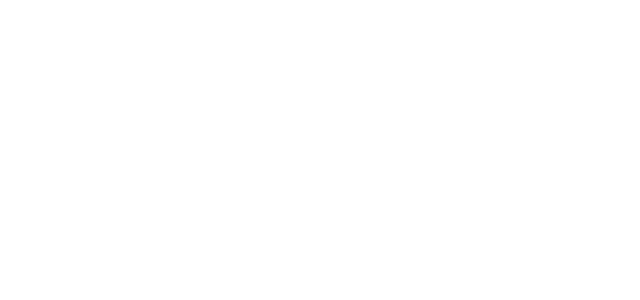
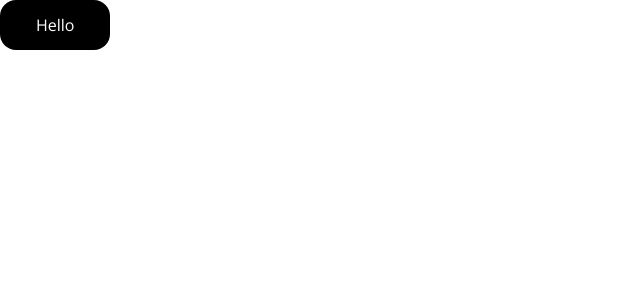
Before and after one commit to annkainova/cocktails, a React (Vite) app: page / in a window 1280 px wide. Shown: the top 300 px of the page, without its empty margins (0-640 px from the left). Built offline with nearby package versions, Linux system fonts and the light colour scheme.

Commit message:
feat: develop button

```diff
--- a/index.html
+++ b/index.html
@@ -1,6 +1,5 @@
 <!doctype html>
 <html lang="en">
-
   <head>
     <meta charset="UTF-8" />
     <link rel="icon" type="image/svg+xml" href="/vite.svg" />
@@ -12,5 +11,4 @@
     <div id="root"></div>
     <script type="module" src="/src/main.tsx"></script>
   </body>
-
 </html>
--- a/src/App.tsx
+++ b/src/App.tsx
@@ -1,5 +1,11 @@
+import Button from './shared/ui/Button/Button';
+
 function App() {
-  return <></>;
+  return (
+    <>
+      <Button buttonText="Hello" />
+    </>
+  );
 }
 
 export default App;
--- /dev/null
+++ b/src/shared/ui/Button/Button.module.scss
@@ -0,0 +1,27 @@
+.button {
+  border: none;
+  border-radius: 16px;
+  padding: 16px 36px;
+  width: min-content;
+  height: min-content;
+  box-sizing: border-box;
+  font-size: var(--main-font-size);
+  color: var(--light-color);
+  background-color: var(--dark-color);
+  transition: transform 0.3s ease-in-out;
+  cursor: pointer;
+
+  @media (hover: hover) {
+    &:hover {
+      transform: scale(1.05);
+    }
+  }
+
+  &:disabled {
+    background: var(--text-color);
+
+    &:hover {
+      transform: scale(1);
+    }
+  }
+}
--- /dev/null
+++ b/src/shared/ui/Button/Button.tsx
@@ -0,0 +1,14 @@
+import { ButtonProps } from './types';
+import cl from './Button.module.scss';
+
+function Button(props: ButtonProps) {
+  const { buttonText, onClick } = props;
+
+  return (
+    <button onClick={onClick} type="submit" className={cl.button}>
+      {buttonText}
+    </button>
+  );
+}
+
+export default Button;
--- /dev/null
+++ b/src/shared/ui/Button/types.ts
@@ -0,0 +1,4 @@
+export interface ButtonProps {
+  buttonText: string;
+  onClick?: () => void;
+}
```
Also changed, not shown: src/index.scss (line endings or trailing spaces). Lines whose indentation alone changed are shown as unchanged.
